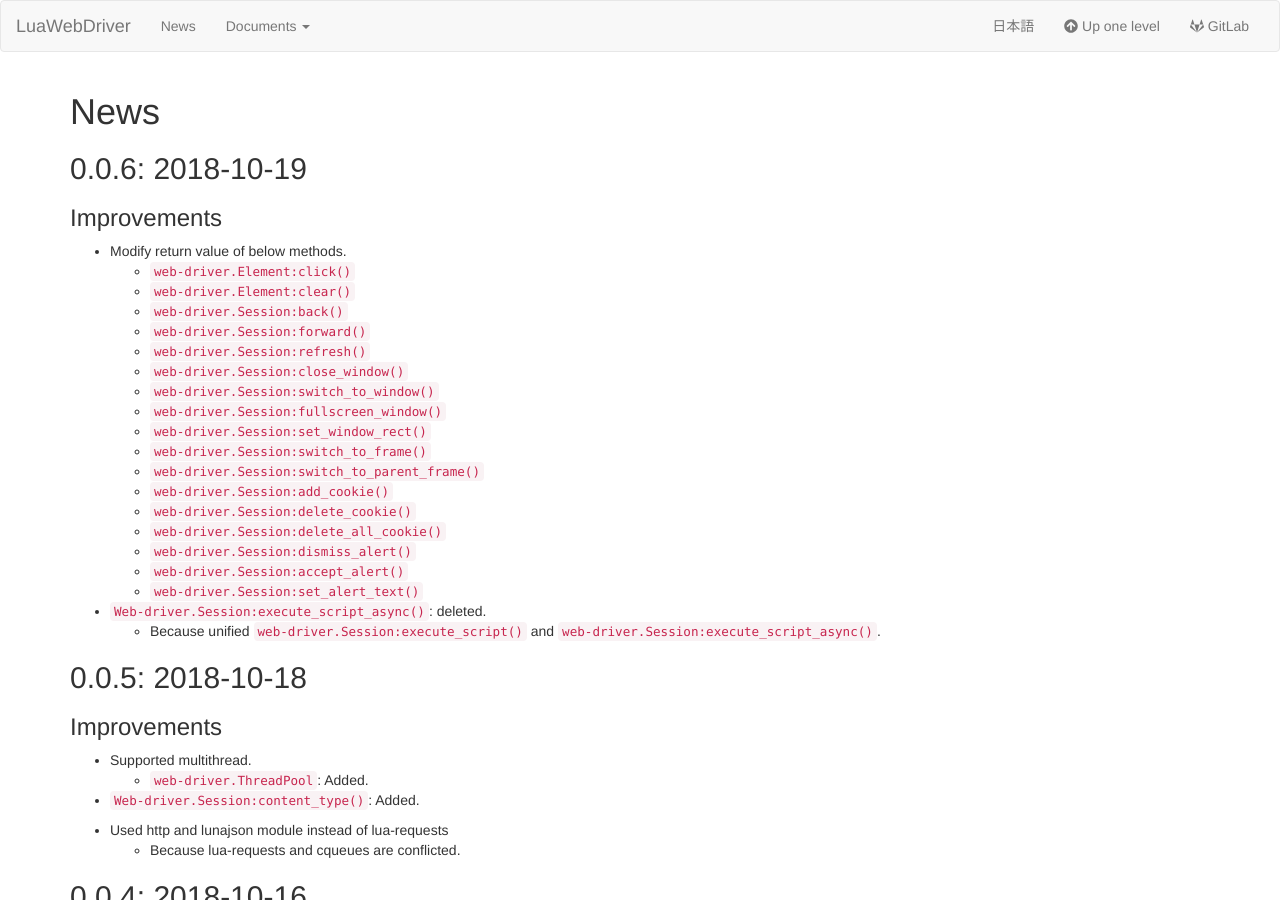
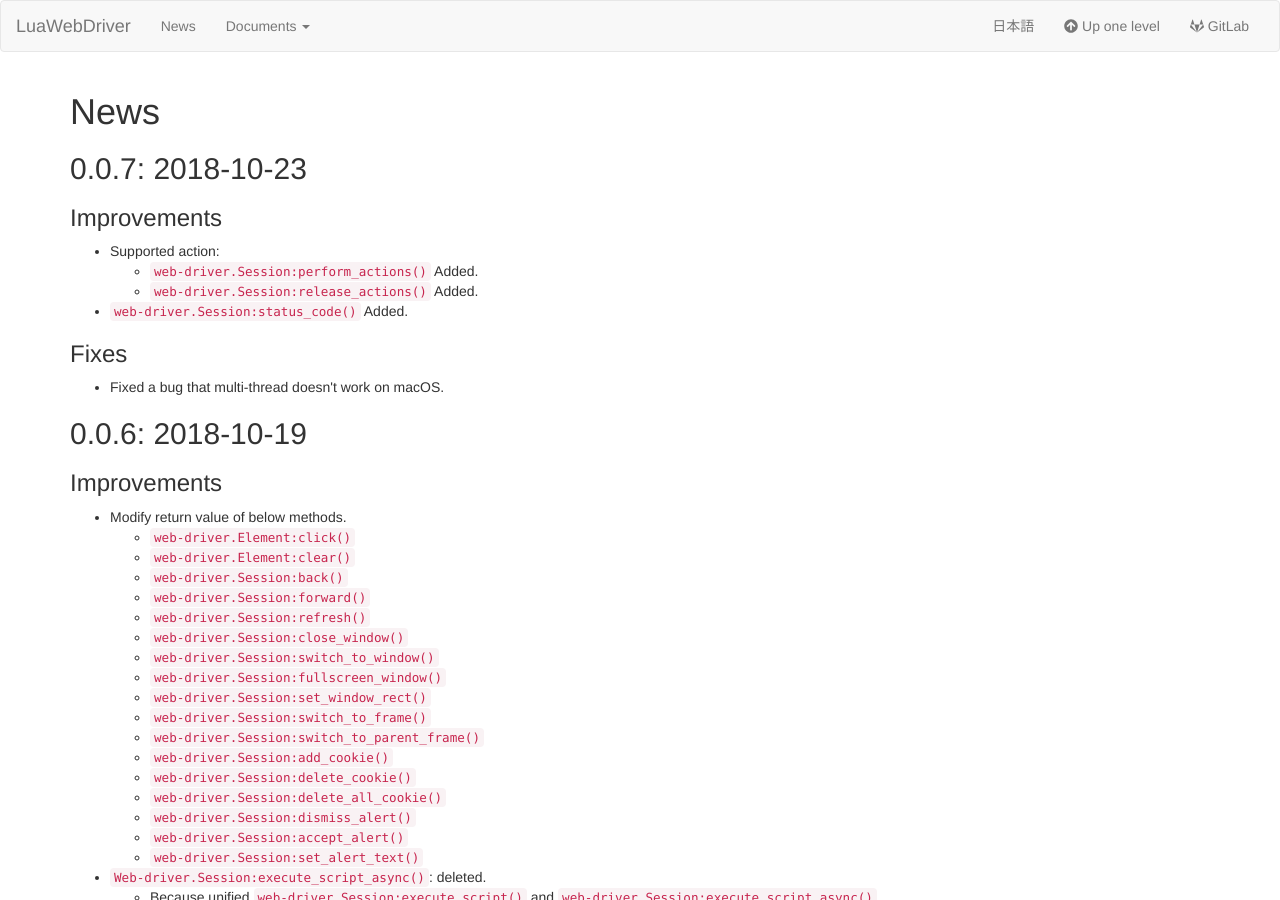
Before and after one commit to clear-code/lua-web-driver, a Jekyll site: the page built from docs/news/index.md, in a window 1280 px wide and 900 px high. Built offline with Jekyll 4.4.1, drawn with Linux system fonts in a browser that asks for light colours.

Commit message:
doc: add news topic for 0.0.7

```diff
--- a/docs/news/index.md
+++ b/docs/news/index.md
@@ -3,6 +3,19 @@ title: News
 ---
 
 # News
+
+## 0.0.7: 2018-10-23 {#version-0-0-7}
+
+### Improvements
+
+  * Supported action:
+    * [`web-driver.Session:perform_actions()`][session-perform-actions] Added.
+    * [`web-driver.Session:release_actions()`][session-release-actions] Added.
+  * [`web-driver.Session:status_code()`][session-status-code] Added.
+
+### Fixes
+
+  * Fixed a bug that multi-thread doesn't work on macOS.
 
 ## 0.0.6: 2018-10-19 {#version-0-0-6}
 
@@ -131,6 +144,12 @@ The first release!!!
 
 [session-content-type]: ../reference/session.html#content-type
 
+[session-perform-actions]: ../reference/session.html#perform-actions
+
+[session-release-actions]: ../reference/session.html#release-actions
+
+[session-status-code]: ../reference/session.html#status-code
+
 [elementset-send_keys]: ../reference/elementset.html#send-keys
 
 [elementset-click]: ../reference/elementset.html#click
```
Also changed, not shown: docs/ja/news/index.md (+19 -0 lines), 1 other file.
